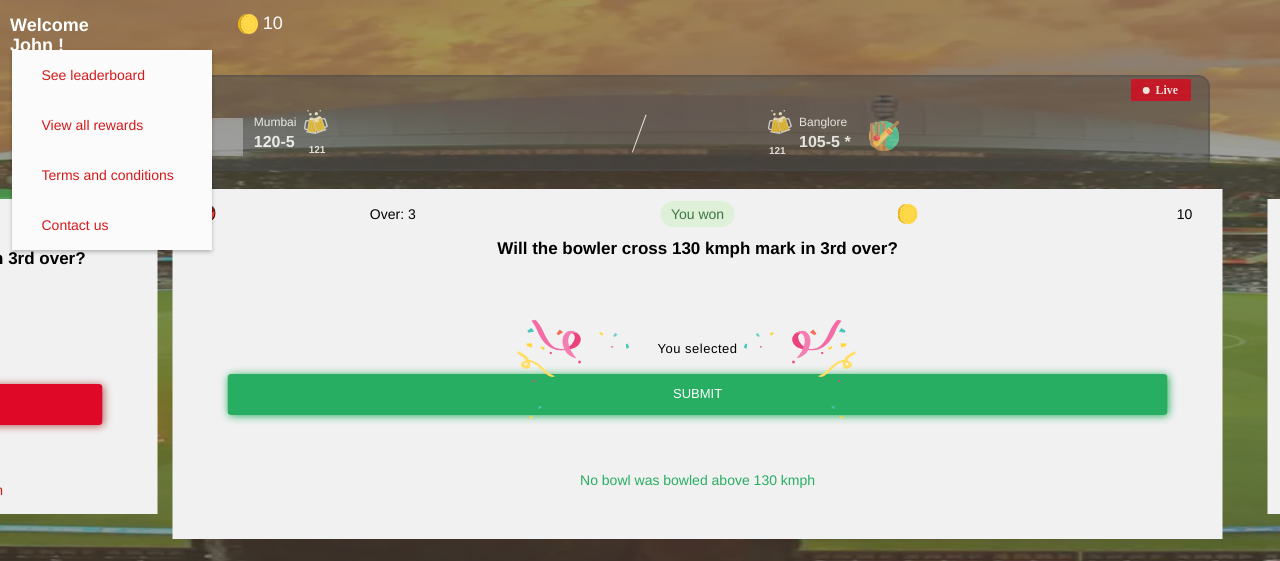
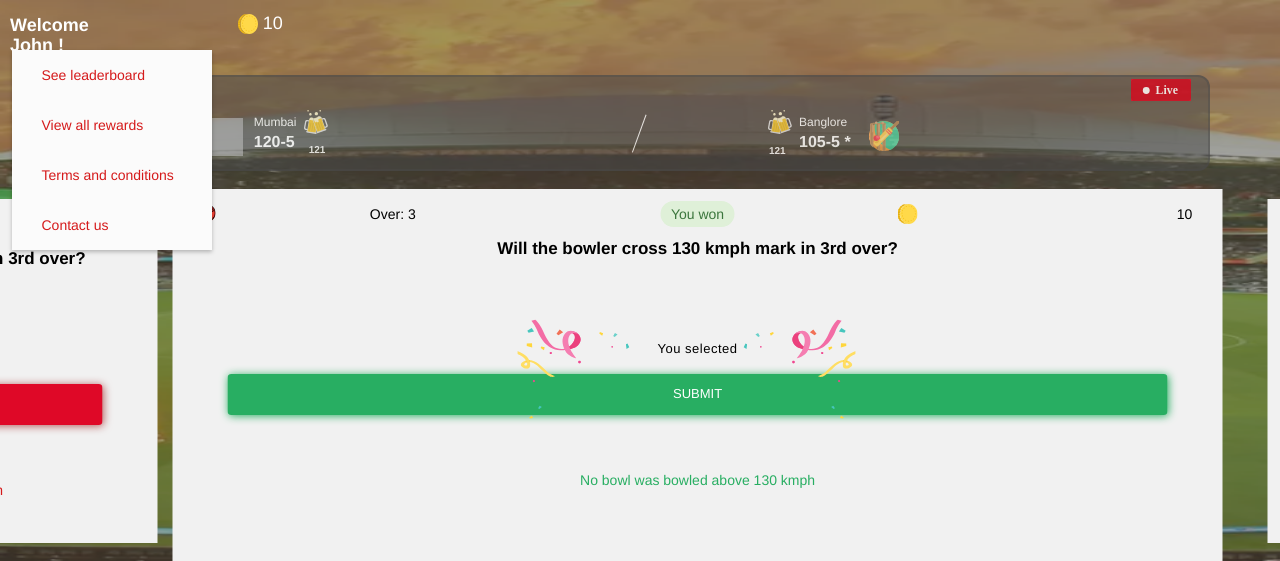
Before and after one commit to ansarianam02/kingfisher, a PHP site: page /game.html in a window 1280 px wide. Shown: the top 561 px of the page. Run offline with PHP 8.4, Linux system fonts and the light colour scheme; grey boxes are pictures that could not be loaded.

Commit message:
Update game.css

```diff
--- a/css/game.css
+++ b/css/game.css
@@ -7,6 +7,7 @@ body{
     margin: 0;
     position: relative;
     height: 100%;
+    overflow-x: hidden;
 }
 .swiper-slide {
     background: #f1f1f1;
@@ -28,7 +29,7 @@ body{
   }
   .swiper-container {
     width: 138%;
-    height: 350px;
+    height: 382px;
     margin: 18px auto 2px;
   }
   .item {
@@ -73,6 +74,7 @@ body{
     background-repeat: no-repeat;
     height: 10.5rem;
     background-position: center;
+    display: none !important;
   }
   .foot-card2{
     margin-top: 0.8rem !important;
```
Lines whose indentation alone changed are shown as unchanged.
